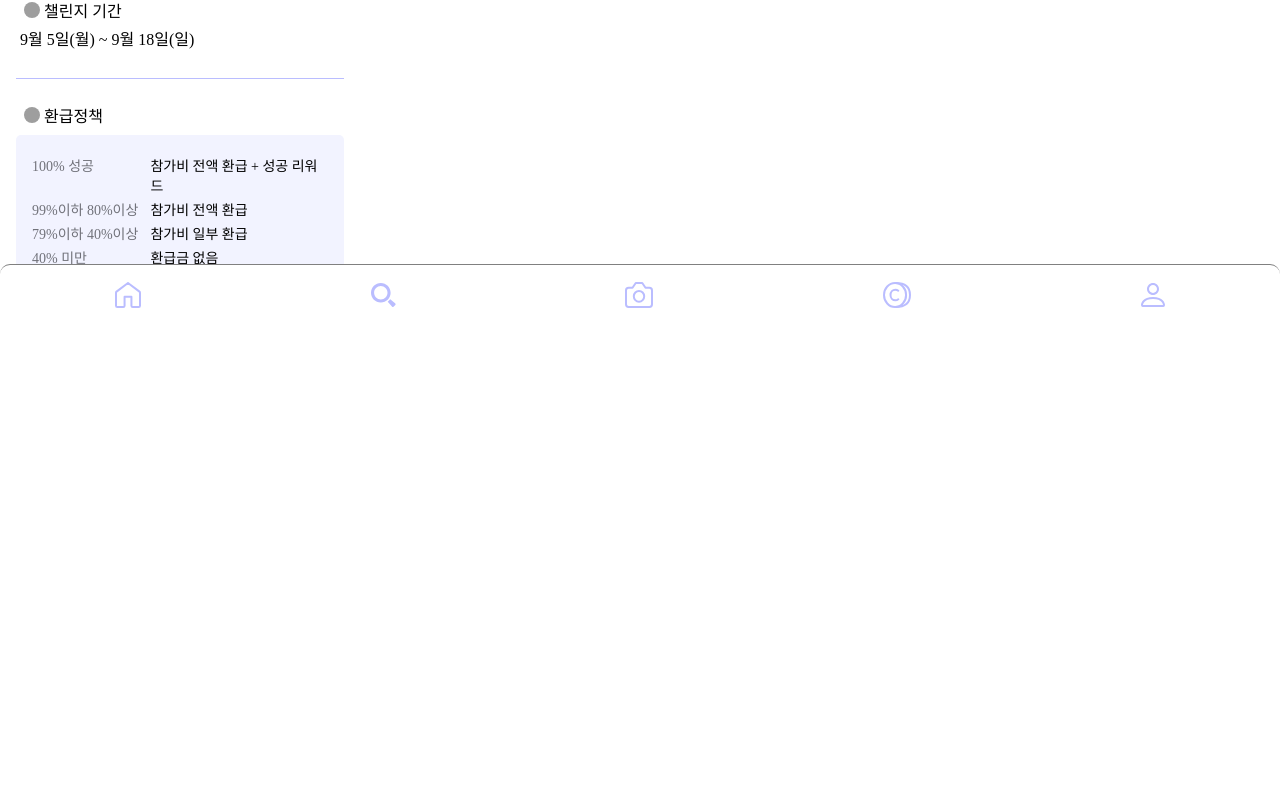
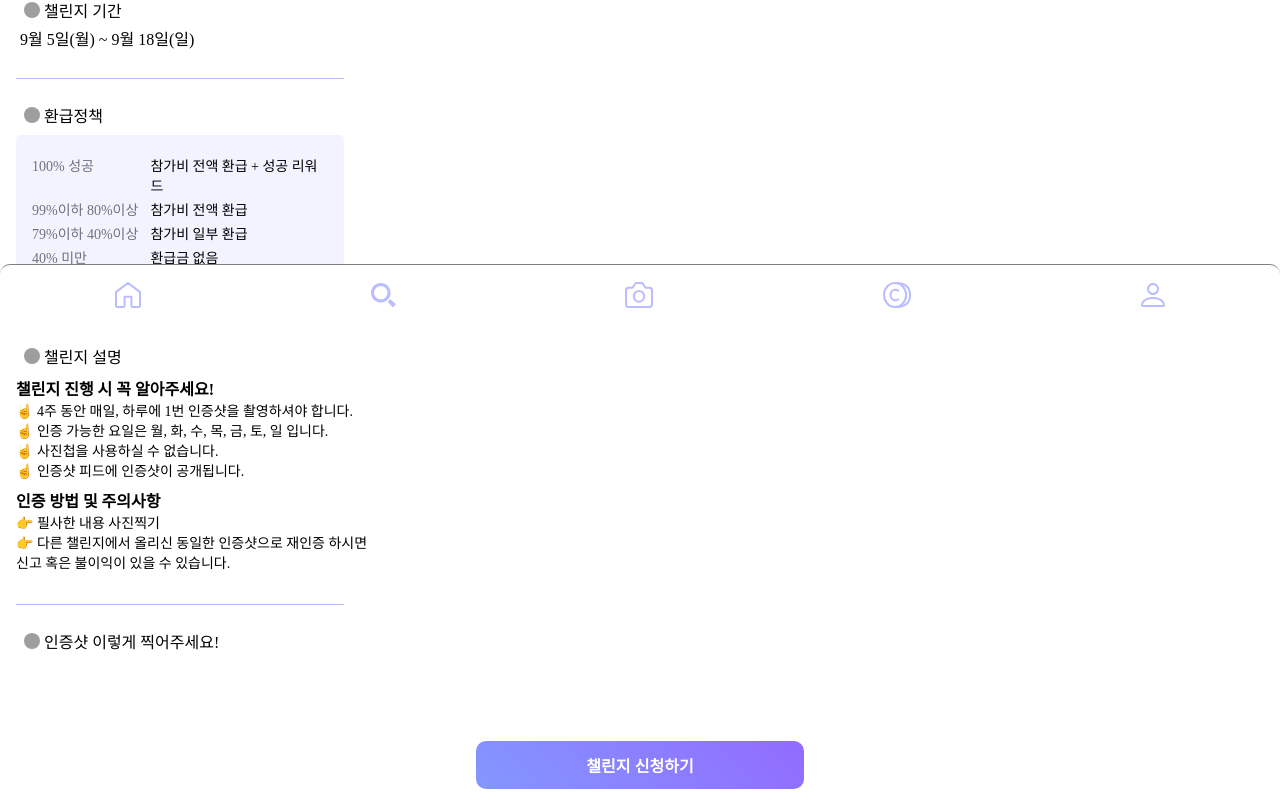
Before and after one commit to CHALLING-blockchain/Challing, a React (Create React App) app in the folder frontend/: page /challenge-detail in a window 1280 px wide. Shown: the part 471-1276 px from the top of the page. Before the commit the page ends 800 px from the top, so only its background shows below. Built offline with nearby package versions, Linux system fonts and the light colour scheme; grey boxes are pictures that could not be loaded; a web font is replaced by a local one.

Commit message:
feat: 🎸 developing challenge detail page

```diff
--- a/frontend/src/components/challengeDetail/ChallengeDetail.js
+++ b/frontend/src/components/challengeDetail/ChallengeDetail.js
@@ -7,6 +7,10 @@ import person from "../../img/person.png"
 import dollar from "../../img/dollarCoin.png"
 import eth from "../../img/ethCoin.png"
 import calender from "../../img/calender.png"
+import bulb from "../../img/bulb.png"
+import camera from "../../img/camera.png"
+import Next from "../common/NextButton";
+
 
 function TopBox(){
     return (
@@ -83,6 +87,50 @@ function RefundPolicy(){
     );
 }
 
+function Description(){
+    return (
+      <div className={styles.paddingBox}>
+        <div className={styles.imgText}>
+          <img src={bulb} alt="" />
+          <span style={{ fontSize: "16px" }}>챌린지 설명</span>
+        </div>
+        <div className={styles.description}>
+          <div style={{ margin: "8px 0" }}>
+            <p style={{ fontSize: "16px", fontWeight: "bold" }}>
+              챌린지 진행 시 꼭 알아주세요!
+            </p>
+            <p>☝ 4주 동안 매일, 하루에 1번 인증샷을 촬영하셔야 합니다.</p>
+            <p>☝ 인증 가능한 요일은 월, 화, 수, 목, 금, 토, 일 입니다.</p>
+            <p>☝ 사진첩을 사용하실 수 없습니다.</p>
+            <p>☝ 인증샷 피드에 인증샷이 공개됩니다.</p>
+          </div>
+          <div style={{ margin: "8px 0" }}>
+            <p style={{ fontSize: "16px", fontWeight: "bold" }}>
+              인증 방법 및 주의사항
+            </p>
+            <p>👉 필사한 내용 사진찍기</p>
+            <p>👉 다른 챌린지에서 올리신 동일한 인증샷으로 재인증 하시면</p>
+            <p>신고 혹은 불이익이 있을 수 있습니다.</p>
+          </div>
+        </div>
+      </div>
+    );
+}
+
+function ShotDescription(){
+    return (
+      <div className={styles.paddingBox}>
+        <div className={styles.imgText}>
+          <img src={camera} alt="" />
+          <span style={{ fontSize: "16px" }}>인증샷 이렇게 찍어주세요!</span>
+        </div>
+        <div className={styles.shots}>
+            <div></div>
+        </div>
+      </div>
+    );
+}
+
 
 
 function ChallengeDetail() {
@@ -133,7 +181,20 @@ function ChallengeDetail() {
         <PeriodBox></PeriodBox>
         <hr className={styles.hrTag} />
         <RefundPolicy></RefundPolicy>
+        <hr className={styles.hrTag} />
+        <Description></Description>
+        <hr className={styles.hrTag} />
+        <ShotDescription></ShotDescription>
 
+        <div style={{ width: "100vw", height: "56px" }}></div>
+        <div className={styles.btnBox}>
+            <Next
+            type="submit"
+            label="챌린지 신청하기"
+            onClick={() => {}}
+            disabled={false}
+            ></Next>
+        </div>
       </div>
     );
 }
--- a/frontend/src/components/challengeDetail/ChallengeDetail.module.css
+++ b/frontend/src/components/challengeDetail/ChallengeDetail.module.css
@@ -90,3 +90,15 @@
 .policy{
     font-size:14px ;
 }
+
+.description p{
+    font-size: 14px;
+}
+
+.btnBox{
+    width: 100vw;
+    height: 64px;
+    display: fixed;
+    bottom: 0;
+
+}
```
Also changed, not shown: 2 other files (tests, documents, lock files or other folders).
